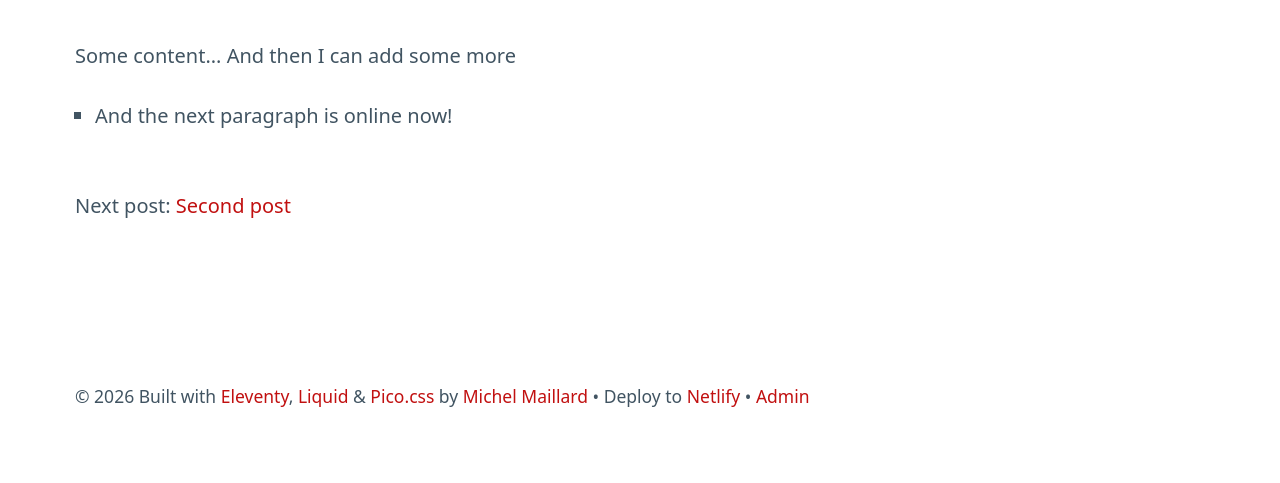
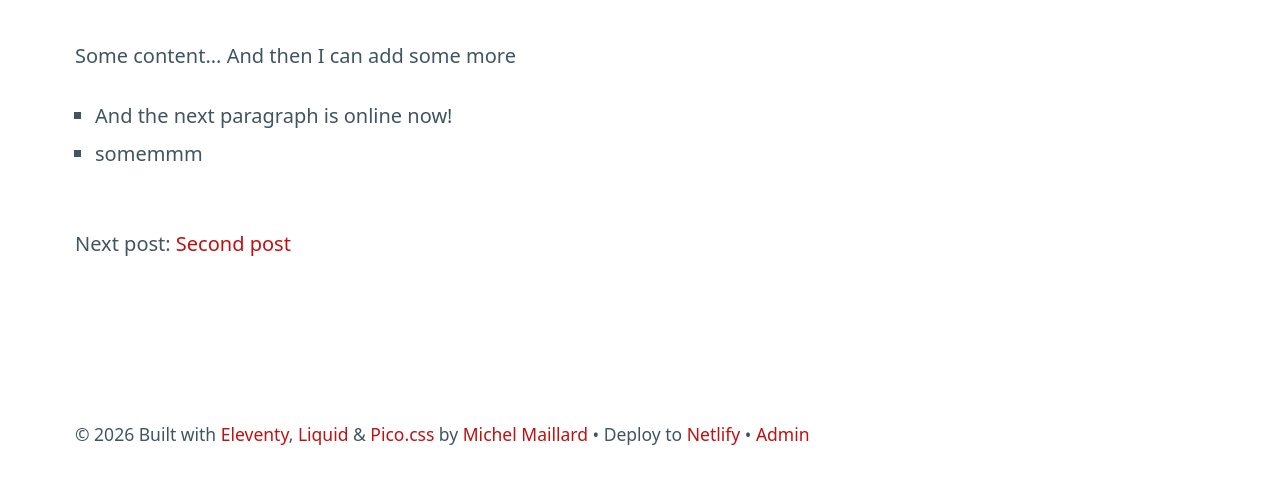
Before and after one commit to mobile-michel/decapCMS-sandbox, an Eleventy site: page src/blog/first-post.md in a window 1280 px wide. Shown: the part 239-722 px from the top of the page. Built offline with nearby package versions, Linux system fonts and the light colour scheme; Eleventy itself is replaced by a stand-in of ours; files that its build step writes are made by us from their sources; no server answers.

Commit message:
Update Blog “first-post”

```diff
--- a/src/blog/first-post.md
+++ b/src/blog/first-post.md
@@ -7,3 +7,4 @@ date: 2023-10-02T09:51:44.623Z
 Some content... And then I can add some more
 
 * A﻿nd the next paragraph is online now!
+* s﻿omemmm
```
